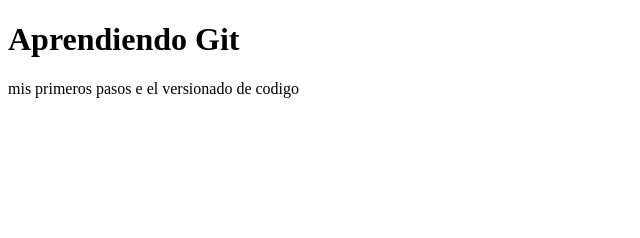
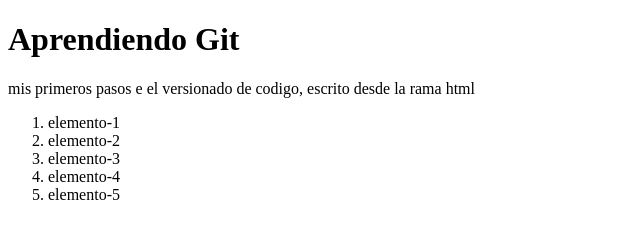
Before and after one commit to franquito-git/mircha-git-forking, a plain HTML site: page index.html in a window 1280 px wide. Shown: the whole page, without its empty margins (0-640 px from the left). Drawn offline with Linux system fonts and the light colour scheme.

Commit message:
agregando index.js al index.html

```diff
--- a/index.html
+++ b/index.html
@@ -7,6 +7,16 @@
   </head>
   <body>
     <h1>Aprendiendo Git</h1>
-    <p>mis primeros pasos e el versionado de codigo</p>
+    <p>
+      mis primeros pasos e el versionado de codigo, escrito desde la rama html
+    </p>
+    <ol>
+      <li>elemento-1</li>
+      <li>elemento-2</li>
+      <li>elemento-3</li>
+      <li>elemento-4</li>
+      <li>elemento-5</li>
+    </ol>
+    <script src="index.js"></script>
   </body>
 </html>
```
